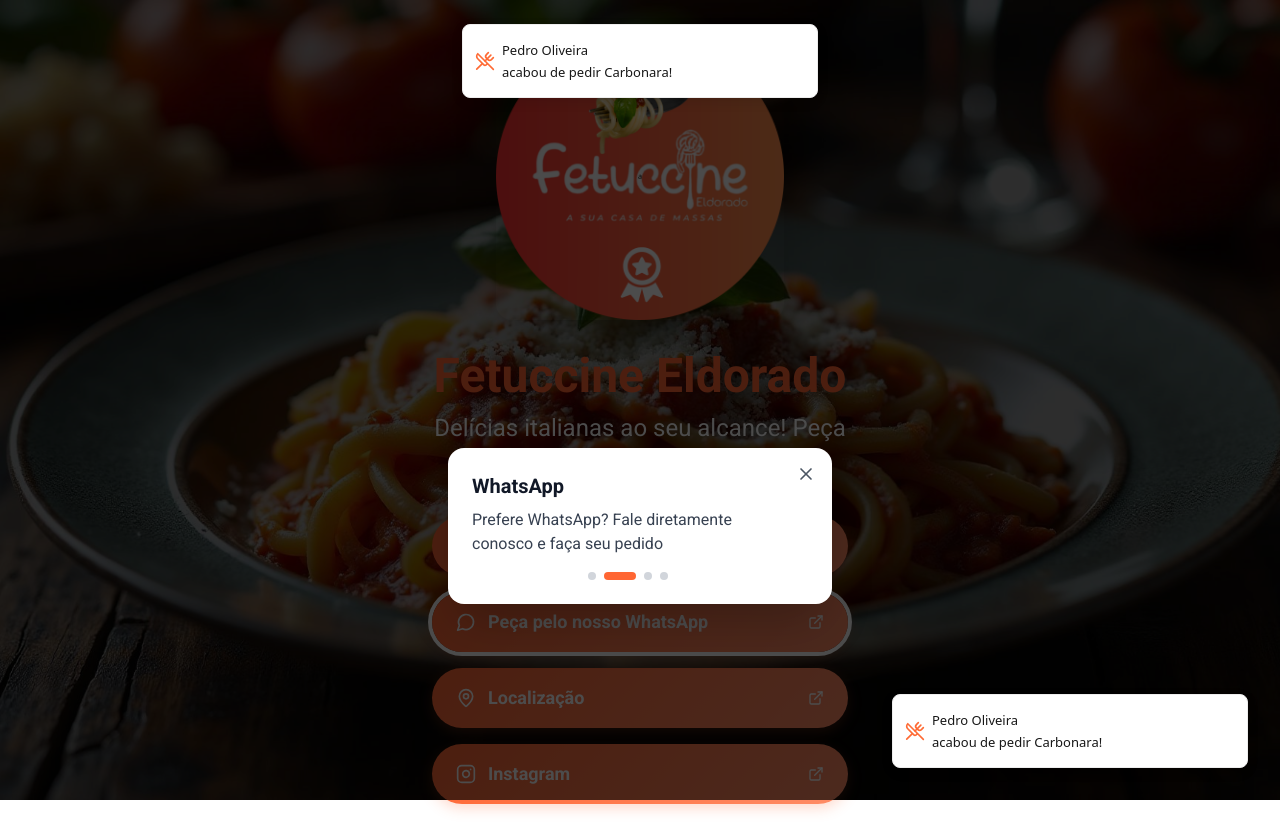
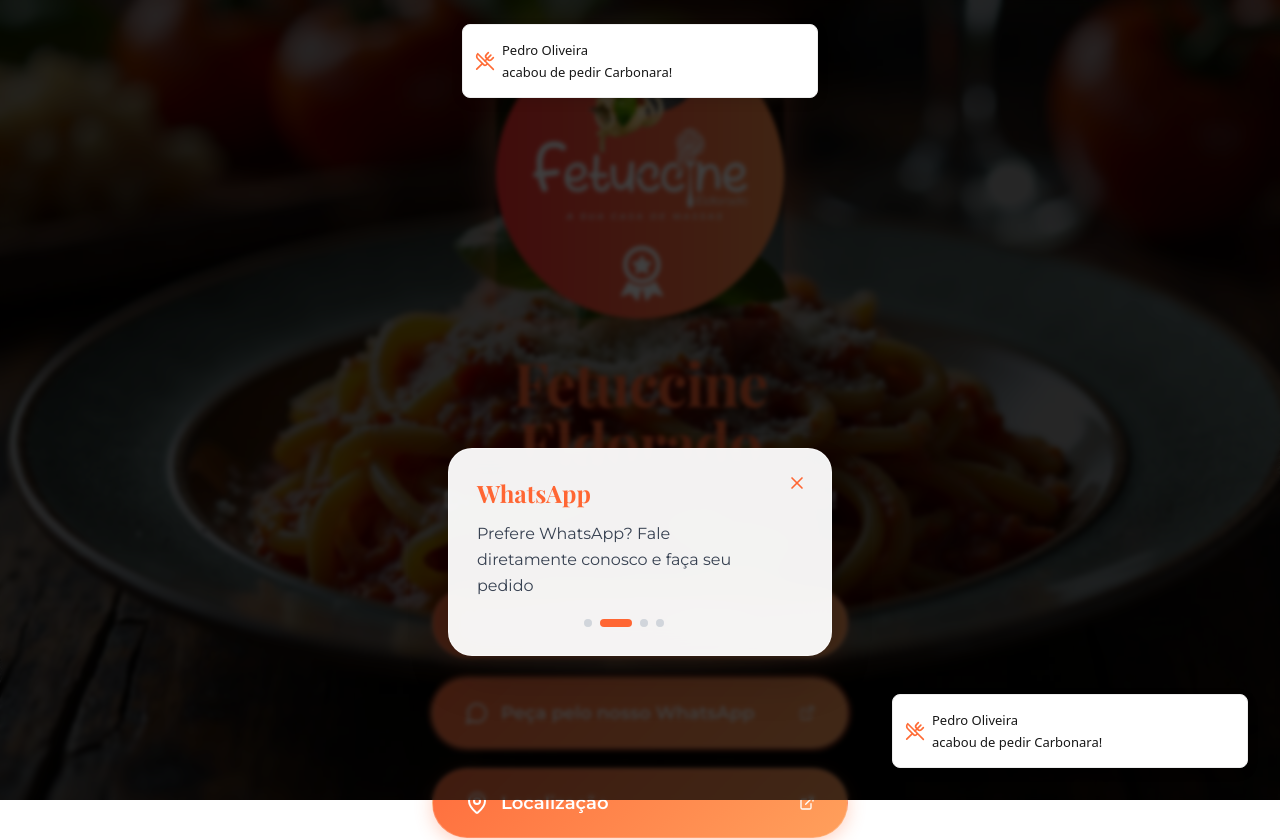
Before and after one commit to fetuccineeldorado/fetuccine-link-fire, a React (Vite) app: page / in a window 1280 px wide. Shown: the top 840 px of the page. Built offline with nearby package versions, Linux system fonts and the light colour scheme; the HTML template or start-up script is replaced by a standard one.

Commit message:
Refactor: Implement all visual enhancements

```diff
--- a/index.html
+++ b/index.html
@@ -19,7 +19,7 @@
 
     <link rel="preconnect" href="https://fonts.googleapis.com">
     <link rel="preconnect" href="https://fonts.gstatic.com" crossorigin>
-    <link href="https://fonts.googleapis.com/css2?family=Roboto:wght@400;700&display=swap" rel="stylesheet">
+    <link href="https://fonts.googleapis.com/css2?family=Playfair+Display:wght@400;700;900&family=Montserrat:wght@400;500;600;700&display=swap" rel="stylesheet">
   </head>
 
   <body>
--- a/src/components/GuidedTour.tsx
+++ b/src/components/GuidedTour.tsx
@@ -39,7 +39,7 @@ export const GuidedTour = ({ isActive, currentStep, onSkip }: GuidedTourProps) =
     <>
       {/* Overlay Escurecido */}
       <div
-        className="fixed inset-0 bg-black/70 z-40 animate-fade-in pointer-events-auto"
+        className="fixed inset-0 bg-black/75 z-40 animate-fade-in pointer-events-auto backdrop-blur-[2px]"
         aria-hidden="true"
       />
 
@@ -56,22 +56,22 @@ export const GuidedTour = ({ isActive, currentStep, onSkip }: GuidedTourProps) =
             : undefined
         }
       >
-        <div className="bg-white rounded-2xl shadow-2xl p-6 max-w-sm mx-4 relative">
+        <div className="bg-white/95 backdrop-blur-lg rounded-3xl shadow-2xl p-7 max-w-sm mx-4 relative border border-white/50">
           {/* Botão Pular Tour */}
           <button
             onClick={onSkip}
-            className="absolute top-3 right-3 p-1 hover:bg-gray-100 rounded-full transition-colors"
+            className="absolute top-4 right-4 p-2 hover:bg-primary/10 rounded-full transition-all duration-300 hover:scale-110"
             aria-label="Pular tour"
           >
-            <X className="w-5 h-5 text-gray-600" />
+            <X className="w-5 h-5 text-primary" />
           </button>
 
           {/* Conteúdo */}
-          <div className="pr-6">
-            <h3 className="text-xl font-bold text-gray-900 mb-2">
+          <div className="pr-8">
+            <h3 className="font-playfair text-2xl font-bold text-primary mb-3">
               {tourSteps[currentStep].title}
             </h3>
-            <p className="text-gray-700 mb-4">
+            <p className="font-montserrat text-gray-700 mb-5 leading-relaxed">
               {tourSteps[currentStep].description}
             </p>
 
--- a/src/index.css
+++ b/src/index.css
@@ -39,12 +39,15 @@ All colors MUST be HSL.
     --radius: 1.5rem;
 
     /* Custom design tokens for Fetuccine */
-    --gradient-primary: linear-gradient(135deg, hsl(15 100% 60%), hsl(15 100% 70%));
-    --gradient-hover: linear-gradient(135deg, hsl(15 100% 65%), hsl(47 100% 62%));
-    --shadow-button: 0 4px 14px 0 hsla(15 100% 60% / 0.25);
-    --shadow-button-hover: 0 6px 20px 0 hsla(15 100% 60% / 0.35);
+    --gradient-primary: linear-gradient(135deg, hsl(15 100% 62%), hsl(25 100% 68%));
+    --gradient-hover: linear-gradient(135deg, hsl(20 100% 65%), hsl(47 100% 65%));
+    --gradient-elegant: linear-gradient(180deg, hsl(15 100% 60% / 0.9), hsl(47 100% 62% / 0.8));
+    --shadow-button: 0 4px 18px 0 hsla(15 100% 60% / 0.3);
+    --shadow-button-hover: 0 8px 28px 0 hsla(15 100% 60% / 0.45);
+    --shadow-glow: 0 0 40px hsla(15 100% 70% / 0.5);
     --overlay-dark: hsla(0 0% 0% / 0.4);
-    --transition-smooth: all 0.3s cubic-bezier(0.4, 0, 0.2, 1);
+    --transition-smooth: all 0.4s cubic-bezier(0.4, 0, 0.2, 1);
+    --transition-spring: all 0.6s cubic-bezier(0.34, 1.56, 0.64, 1);
   }
 
   .dark {
--- a/src/pages/Index.tsx
+++ b/src/pages/Index.tsx
@@ -40,7 +40,7 @@ const Index = () => {
   };
 
   useEffect(() => {
-    document.body.style.fontFamily = "'Roboto', sans-serif";
+    document.body.style.fontFamily = "'Montserrat', sans-serif";
 
     // Primeira notificação após 3-5 segundos
     const initialDelay = setTimeout(() => {
@@ -112,28 +112,33 @@ const Index = () => {
       <section className="relative z-10 w-full max-w-md mx-auto px-4 py-8 flex flex-col items-center justify-center animate-fade-in">
         {/* Logo */}
         <header className="mb-8 animate-scale-in">
-          <img
-            src={logoFetuccine}
-            alt="Logo Fetuccine Eldorado - A sua casa de massas"
-            className="w-48 md:w-72 h-auto rounded-2xl shadow-2xl"
-            loading="eager"
-          />
+          <div className="relative">
+            <img
+              src={logoFetuccine}
+              alt="Logo Fetuccine Eldorado - A sua casa de massas"
+              className="w-48 md:w-72 h-auto rounded-2xl shadow-glow animate-float"
+              loading="eager"
+            />
+          </div>
         </header>
 
         {/* Title and Description */}
         <div className="text-center mb-10 space-y-3">
-          <h1 className="text-4xl md:text-5xl font-bold text-primary drop-shadow-lg">
+          <h1 className="font-playfair text-5xl md:text-6xl font-bold text-primary drop-shadow-lg tracking-tight">
             Fetuccine Eldorado
           </h1>
-          <p className="text-xl md:text-2xl text-white font-normal drop-shadow-md">
+          <p className="font-montserrat text-xl md:text-2xl text-white font-medium drop-shadow-md">
             Delícias italianas ao seu alcance! Peça agora e saboreie.
           </p>
         </div>
 
         {/* Link Buttons */}
-        <nav className="w-full space-y-4 mb-8" aria-label="Links principais">
+        <nav className="w-full space-y-5 mb-8" aria-label="Links principais">
           {links.map((link, index) => {
             const Icon = link.icon;
+            const isHighlighted = tourActive && tourStep < 4 && tourStep === index;
+            const isHovered = hoveredButton === index;
+
             return (
               <a
                 key={index}
@@ -146,27 +151,35 @@ const Index = () => {
                 onMouseLeave={() => setHoveredButton(null)}
                 onFocus={() => setHoveredButton(index)}
                 onBlur={() => setHoveredButton(null)}
+                style={{
+                  animation: `fade-in 0.6s ease-out ${index * 0.15}s backwards`
+                }}
               >
                 <div
                   className={`
+                    relative overflow-hidden
                     flex items-center justify-center gap-3
-                    px-6 py-4 rounded-full
-                    text-primary-foreground font-bold text-base md:text-lg
-                    transition-all duration-300 ease-out
+                    px-8 py-5 rounded-full
+                    font-montserrat text-primary-foreground font-semibold text-base md:text-lg
+                    backdrop-blur-sm
+                    border border-white/20
+                    transition-all duration-500
                     focus:outline-none focus:ring-4 focus:ring-primary/50
-                    ${tourActive && tourStep < 4 && tourStep === index ? 'relative z-50 ring-4 ring-white' : ''}
-                    ${hoveredButton === index
-                      ? 'bg-gradient-hover shadow-button-hover scale-105'
-                      : 'bg-gradient-primary shadow-button scale-100'
+                    ${isHighlighted ? 'relative z-50 ring-4 ring-white shadow-glow animate-pulse-ring' : ''}
+                    ${isHovered
+                      ? 'bg-gradient-hover shadow-button-hover scale-105 -translate-y-1'
+                      : 'bg-gradient-primary shadow-button scale-100 translate-y-0'
                     }
                   `}
-                  style={{
-                    animationDelay: `${index * 0.1}s`
-                  }}
                 >
-                  <Icon className="w-5 h-5" aria-hidden="true" />
-                  <span>{link.text}</span>
-                  <ExternalLink className="w-4 h-4 ml-auto" aria-hidden="true" />
+                  {/* Shimmer effect on hover */}
+                  {isHovered && (
+                    <div className="absolute inset-0 bg-shimmer-gradient bg-[length:200%_100%] animate-shimmer" />
+                  )}
+
+                  <Icon className={`w-6 h-6 transition-transform duration-300 ${isHovered ? 'scale-110 rotate-6' : ''}`} aria-hidden="true" />
+                  <span className="relative z-10">{link.text}</span>
+                  <ExternalLink className={`w-4 h-4 ml-auto transition-transform duration-300 ${isHovered ? 'translate-x-1' : ''}`} aria-hidden="true" />
                 </div>
               </a>
             );
--- a/tailwind.config.ts
+++ b/tailwind.config.ts
@@ -13,6 +13,10 @@ export default {
       },
     },
     extend: {
+      fontFamily: {
+        'playfair': ['Playfair Display', 'serif'],
+        'montserrat': ['Montserrat', 'sans-serif'],
+      },
       colors: {
         border: "hsl(var(--border))",
         input: "hsl(var(--input))",
@@ -99,21 +103,54 @@ export default {
             transform: "scale(1)",
             opacity: "1"
           }
+        },
+        "float": {
+          "0%, 100%": {
+            transform: "translateY(0px)"
+          },
+          "50%": {
+            transform: "translateY(-10px)"
+          }
+        },
+        "pulse-ring": {
+          "0%": {
+            boxShadow: "0 0 0 0 hsla(15, 100%, 60%, 0.7)"
+          },
+          "70%": {
+            boxShadow: "0 0 0 10px hsla(15, 100%, 60%, 0)"
+          },
+          "100%": {
+            boxShadow: "0 0 0 0 hsla(15, 100%, 60%, 0)"
+          }
+        },
+        "shimmer": {
+          "0%": {
+            backgroundPosition: "-200% 0"
+          },
+          "100%": {
+            backgroundPosition: "200% 0"
+          }
         }
       },
       animation: {
         "accordion-down": "accordion-down 0.2s ease-out",
         "accordion-up": "accordion-up 0.2s ease-out",
-        "fade-in": "fade-in 0.5s ease-out",
-        "scale-in": "scale-in 0.3s ease-out",
+        "fade-in": "fade-in 0.6s ease-out",
+        "scale-in": "scale-in 0.4s cubic-bezier(0.34, 1.56, 0.64, 1)",
+        "float": "float 3s ease-in-out infinite",
+        "pulse-ring": "pulse-ring 2s cubic-bezier(0.4, 0, 0.6, 1) infinite",
+        "shimmer": "shimmer 3s linear infinite",
       },
       backgroundImage: {
         'gradient-primary': 'var(--gradient-primary)',
         'gradient-hover': 'var(--gradient-hover)',
+        'gradient-elegant': 'var(--gradient-elegant)',
+        'shimmer-gradient': 'linear-gradient(90deg, transparent, rgba(255,255,255,0.2), transparent)',
       },
       boxShadow: {
         'button': 'var(--shadow-button)',
         'button-hover': 'var(--shadow-button-hover)',
+        'glow': 'var(--shadow-glow)',
       },
     },
   },
```
